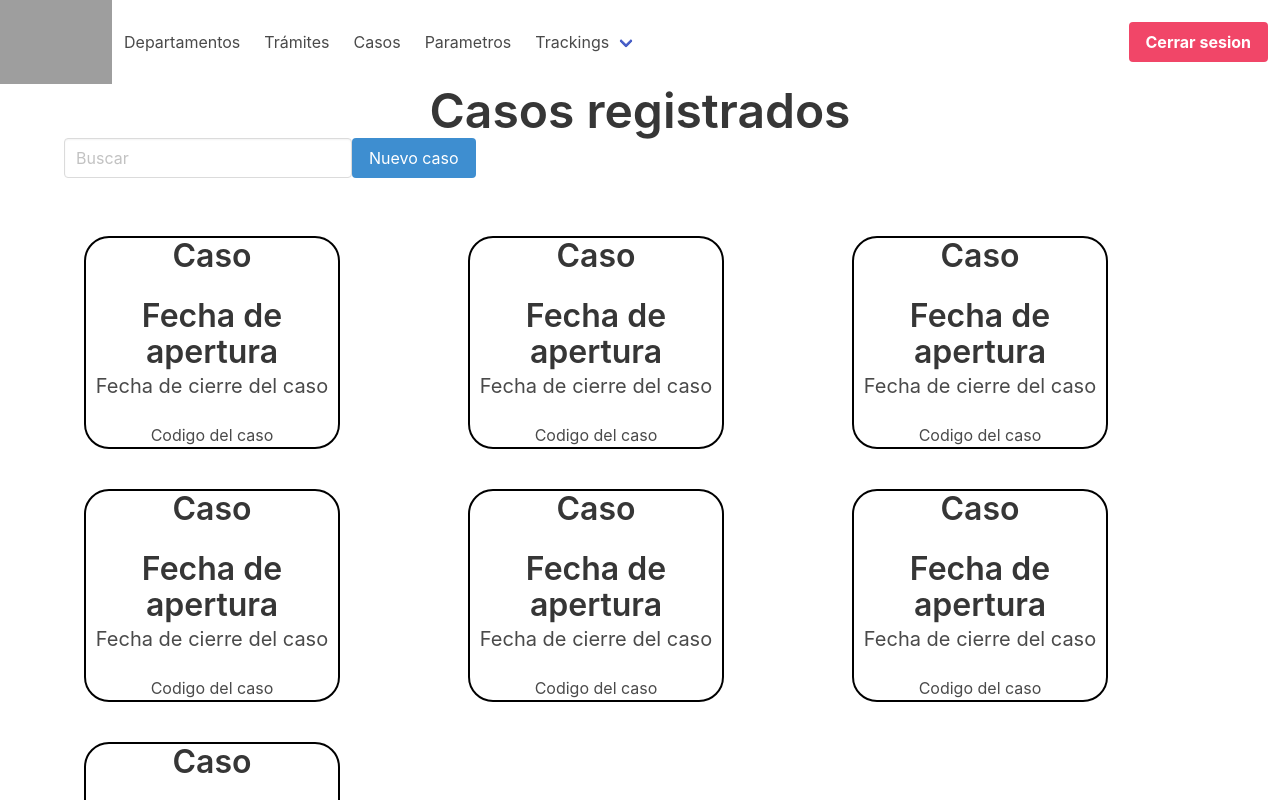
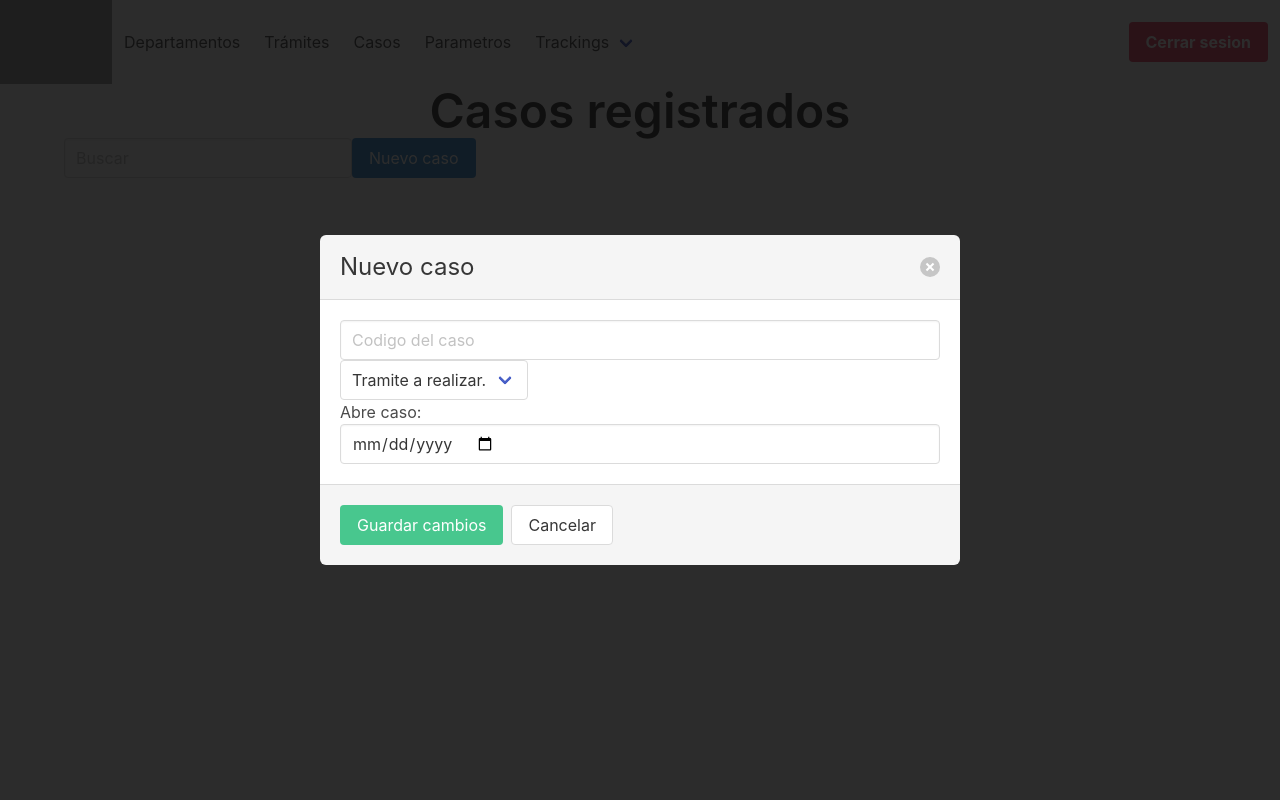
Before and after one commit to kendallCloud/Frontend-P4, a React (Create React App) app: page / in a window 1280 px wide. Both pictures are taken after a click on the link "Casos". Shown: the top 800 px of the page. Built offline with nearby package versions, Linux system fonts and the light colour scheme; grey boxes are pictures that could not be loaded.

Commit message:
Refactor (no usar mas class)

```diff
--- a/src/Components/CasoNuevo.jsx
+++ b/src/Components/CasoNuevo.jsx
@@ -5,7 +5,7 @@ const [realiza,setRealiza] = useState("");
 const [aux,setaux] = useState("");
   return(
     <form action="" className="modal-card-body">
-    <input type="text" className="input" placeholder="Nombre del tramite" /><br/>
+    <input type="text" className="input" placeholder="Codigo del caso" /><br/>
      <div className="select">
        <select   onChange={(event) =>{setRealiza(event.target.value); console.log(realiza);}}>
        <option value="default">
@@ -37,41 +37,32 @@ const [aux,setaux] = useState("");
 
 }
 
-class Caso extends React.Component {
-    constructor(props) {
-        super(props);
-        this.state = {
-          list:["gerencia","secretaria"],
-          aux:"",
-          ver: this.props.active?"is-active":""
-        };
-        this.metodo=this.metodo.bind(this);
+const Caso = () =>{
+  const [data,setData] = useState({tramites:[""]});
+  const [ver,setVer] = useState("is-active")
+
+const metodo = ()=>{
+      ver===""?setVer("is-active"):setVer("")
+      console.log(ver);
     }
 
-    metodo(){
-      this.state.ver===""?this.setState({ver:"is-active"}):this.setState({ver:""})
-      console.log(this.state.ver);
-    }
-
-    render(){
         return(
-            <div className={`modal ${this.state.ver}`}>
+            <div className={`modal ${ver}`}>
              <div className="modal-background" />
             <div className="modal-card">
             <header className="modal-card-head">
             <p className="modal-card-title">Nuevo caso</p>
             <button className="delete" aria-label="close" />
             </header>
-            <CasoNuevo tramites={this.props.tramites}  />
+            <CasoNuevo tramites={data.tramites}  />
             <footer className="modal-card-foot">
-            <button className="button is-success" onClick={this.metodo}>Guardar cambios</button>
-            <button className="button"  onClick={this.metodo}>Cancelar</button>
+            <button className="button is-success" onClick={metodo}>Guardar cambios</button>
+            <button className="button"  onClick={metodo}>Cancelar</button>
             </footer>
         </div>
         </div>
         );
 
-    }
 }
 
 export default Caso;
--- a/src/Components/Casos.jsx
+++ b/src/Components/Casos.jsx
@@ -1,47 +1,38 @@
-import React from 'react';
+import React, { useState } from 'react';
 import Caso from './Caso.jsx';
 import CasoNuevo from './CasoNuevo.jsx'
 
-class Casos extends React.Component {
+function Casos () {
+  const [data,setData] = useState({arrBusq:[],tramites:[]});
+  const [visible,setVisible] = useState(true);
 
-  constructor() {
-    super();
-    this.state = {
-      visible:false,
-      list:["Juan Gabriel","Josias"],
-      tramites:["juan","Maria","jose","pedro","ana","","ee34"],
-      aux:"",
-      busq:"",
-      arrBusq:[]
-    };
-  }
+ const insertarCasos = ()=>{
+    let depar = [];
+    if(typeof data != 'undefined' && typeof data.arrBusq != 'undefined'){
+        if(data.arrBusq.length < 1 || typeof data.arrBusq === 'undefined'){
 
-  insertarCasos(){
-    let depar = [];
-    if(this.state.arrBusq.length < 1){
-
-      for(var i = 0; i < this.state.tramites.length;i++){
+          for(var i = 0; i < data.tramites.length;i++){
             depar.push(<Caso key={i}/>)
           }
         }
         else {
-      for(var j = 0; j < this.state.arrBusq.length;j++){
+          for(var j = 0; j < data.arrBusq.length;j++){
             depar.push(<Caso className ="Depa" key={j}/>)
+          }
         }
     }
         return depar;
   }
 
-  buscarDepart(valor){
-    var sortArrray = [];
-    for (let index = 0; index < this.state.departamentos.length; index++) {
-      console.log(this.state.departamentos[index]);
-      if(this.state.departamentos[index].includes(valor)) {sortArrray.push(this.state.departamentos[index])}
-    }
-    this.setState({arrBusq:sortArrray});
-  }
+//  const buscarDepart = (valor)=>{
+//     var sortArrray = [];
+//     for (let index = 0; index < data.departamentos.length; index++) {
+//       console.log(data.departamentos[index]);
+//       if(data.departamentos[index].includes(valor)) {sortArrray.push(data.departamentos[index])}
+//     }
+//     this.setState({arrBusq:sortArrray});
+//   }
 
-    render() {
       return (
 
       <div className="container">
@@ -49,17 +40,17 @@ class Casos extends React.Component {
             <center>Casos  registrados</center>
             <div className="is flex" style={{}}>
             <input type="text" className="input" id="search" placeholder="Buscar" style={{width: '25%'}}/>
-            <button className="button is-info" onClick={() => {this.setState({visible:!this.state.visible});}}>Nuevo caso</button>
+            <button className="button is-info" onClick={() => {setVisible(!visible);}}>Nuevo caso</button>
             </div>
         </header>
         <main className="grid">
-        {this.state.visible?<CasoNuevo active={this.state.visible} tramites={this.state.tramites}/>:console.log("LOL")}
-          {this.insertarCasos()}
+        {visible?<CasoNuevo active={visible} tramites={data.tramites}/>:console.log("LOL")}
+          {insertarCasos()}
         </main>
       </div>
 
-      );
-    }
+      )
+
   }
 
 export default Casos;
--- a/src/Components/Departamento.jsx
+++ b/src/Components/Departamento.jsx
@@ -1,13 +1,13 @@
 import React, {useState} from "react";
 import '../Styles/estilo.css';
 
-class ConfigDepartamentos extends React.Component{
+function ConfigDepartamentos (){
 
- masPuente = (event)=>{
+ const masPuente = (event)=>{
    console.log("X "+event.target.name);
   this.props.sendData(event.target.name,event.target.value);
   }
-render() {
+
     return(
          <form action="" className="modal-card-body">
 
@@ -41,12 +41,12 @@ render() {
            </div>
          <div>
             <label htmlFor="phone"></label>
-            <input type="number" className="input" id="phone" onChange={(event)=>{this.masPuente(event)}} name="phone" pattern="[0-9]{3}-[0-9]{2}-[0-9]{3}" placeholder="Numero de telefono" />
+            <input type="number" className="input" id="phone" onChange={(event)=>{masPuente(event)}} name="phone" pattern="[0-9]{3}-[0-9]{2}-[0-9]{3}" placeholder="Numero de telefono" />
          </div>
 
          <div className="field">
         <div className="control has-icons-left has-icons-right">
-          <input className="input is-large" name="email" type="email" onChange={(event)=>{this.masPuente(event)}} placeholder="Email" />
+          <input className="input is-large" name="email" type="email" onChange={(event)=>{masPuente(event)}} placeholder="Email" />
           <span className="icon is-left">
             <i className="fas fa-envelope fa-sm" />
           </span>
@@ -57,7 +57,6 @@ render() {
           </div>
          </form>
     );
-   }
  }
 
 function ModalForm({active}){
--- a/src/Components/Departamentos.jsx
+++ b/src/Components/Departamentos.jsx
@@ -1,4 +1,4 @@
-import React from 'react';
+import React, { useState }from 'react';
 import axios from 'axios';
 import Departamento from './Departamento.jsx';
 var totalReactPackages=[];
@@ -8,39 +8,31 @@ function ObtenerDatos(){
       .then(response => {totalReactPackages=response.data
       console.log(totalReactPackages)})
       .catch(error => {
-          this.setState({ errorMessage: error.message });
           console.error('There was an error!', error);
 
       },[]);
-
-
 }
 
-class Departamentos extends React.Component {
+function Departamentos (){
+  const [data,setData] = useState({
+    list:[],
+    departamentos:[],
+    aux:"Z",
+    busq:"Y",
+    arrBusq:[]
+  });
 
-  constructor() {
-    super();
-    ObtenerDatos();
-    this.state = {
-      list:["Juan Gabriel","Josias"],
-      departamentos:["juan","Maria","jose","pedro","ana","","ee34"],
-      aux:"",
-      busq:"",
-      arrBusq:[]
-    };
-  }
+  const insertarDepartamentos = ()=>{
+    let depar = [];
+    if(data.arrBusq.length < 1){
 
-  insertarDepartamentos(){
-    let depar = [];
-    if(this.state.arrBusq.length < 1){
-
-      for(var i = 0; i < this.state.departamentos.length;i++){
+      for(var i = 0; i < data.departamentos.length;i++){
         depar.push(<Departamento key={i}/>)
       }
     }
     else {
 
-      for(var j = 0; j < this.state.arrBusq.length;j++){
+      for(var j = 0; j < data.arrBusq.length;j++){
         depar.push(<Departamento key={j}/>)
       }
 
@@ -48,16 +40,14 @@ class Departamentos extends React.Component {
     return depar;
   }
 
-  buscarDepart(valor){
+const  buscarDepart = (valor)=>{
     var sortArrray = [];
-    for (let index = 0; index < this.state.departamentos.length; index++) {
-      console.log(this.state.departamentos[index]);
-      if(this.state.departamentos[index].includes(valor)) {sortArrray.push(this.state.departamentos[index])}
+    for (let index = 0; index < data.departamentos.length; index++) {
+      console.log(data.departamentos[index]);
+      if(data.departamentos[index].includes(valor)) {sortArrray.push(data.departamentos[index])}
     }
-      this.setState({arrBusq:sortArrray});
+
   }
-
-    render() {
       return (
 
       <div className="container">
@@ -68,12 +58,12 @@ class Departamentos extends React.Component {
             </div>
         </header>
         <main className="grid">
-            {this.insertarDepartamentos()}
+            {insertarDepartamentos()}
         </main>
       </div>
 
       );
-    }
+
   }
 
 export default Departamentos;
```
Also changed, not shown: src/Components/Parametros.jsx (+60 -119 lines). Lines whose indentation alone changed are shown as unchanged.
